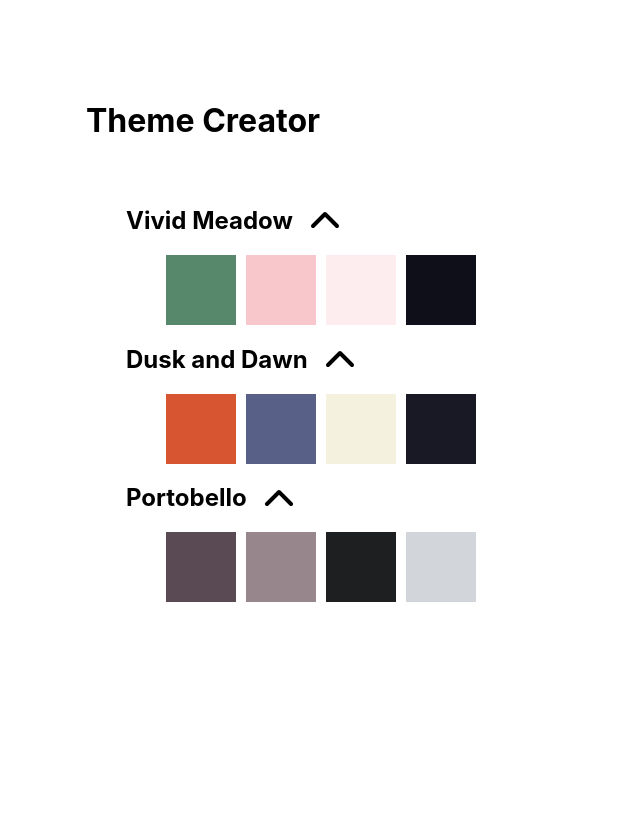
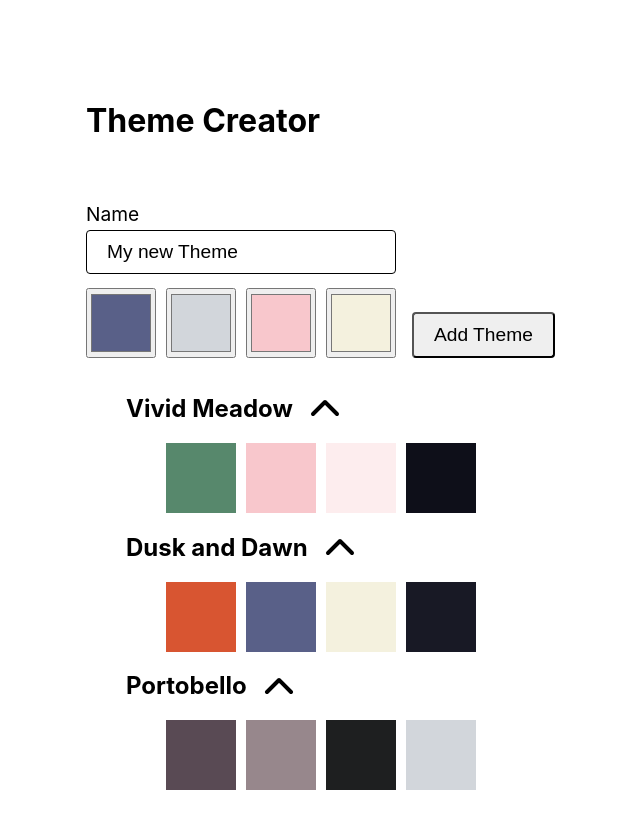
Before and after one commit to agustina-bonesso/themeCreatorApp, a React (Create React App) app in the folder themecreatorapp/: page / in a window 1280 px wide. Shown: the top 828 px of the page, without its empty margins (229-869 px from the left). Before the commit the page ends 800 px from the top, so only its background shows below. Built offline with nearby package versions, Linux system fonts and the light colour scheme.

Commit message:
Task 3: Added a Form for a new Theme

```diff
--- a/themecreatorapp/src/App.js
+++ b/themecreatorapp/src/App.js
@@ -2,16 +2,46 @@ import "./App.css";
 //import ColorCard from "./components/ColorCard.js";
 import { themes } from "./db.js";
 import Theme from "./components/Theme.js";
+import ThemeForm from "./components/ThemeForm.js";
+import { useState } from "react";
+import { v4 as uuid } from "uuid";
 
 function App() {
+  const [themesArray, setNewThemes] = useState(themes);
+
+  function onAddTheme(data) {
+    setNewThemes([
+      {
+        id: uuid(),
+        name: data.name,
+        colors: [
+          {
+            role: "primary",
+            value: data["primary-color"],
+          },
+          { role: "secondary", value: data["secondary-color"] },
+          {
+            role: "surface",
+            value: data["surface"],
+          },
+          {
+            role: "surface-on",
+            value: data["surface-on"],
+          },
+        ],
+      },
+      ...themesArray,
+    ]);
+  }
   return (
     <>
       <header className="header">
         <h1>Theme Creator</h1>
       </header>
       <main className="main-container">
+        <ThemeForm onAddTheme={onAddTheme} />
         <ul>
-          {themes.map((theme) => {
+          {themesArray.map((theme) => {
             return (
               <li key={theme.id}>
                 <Theme themeName={theme.name} themeColors={theme.colors} />
--- /dev/null
+++ b/themecreatorapp/src/components/ThemeForm.css
@@ -0,0 +1,50 @@
+.form {
+    display: flex;
+    flex-direction: column;
+    gap: .625rem;
+    margin-top: 32px;
+
+  }
+
+  .form > h2 {
+    margin-bottom: 0;
+  }
+
+  .form__fields {
+    display: flex;
+    align-items: flex-end;
+    gap: 1rem;
+  }
+
+  .form__field {
+    display: flex;
+    flex-direction: column;
+    gap: 0.25rem;
+  }
+
+  .form__label {
+    font-size: 1.2rem;
+  }
+
+  .form__input {
+    padding-inline: 20px;
+    padding-block: 10px;
+    font-size: 1.2rem;
+    border-radius: 4px;
+    border: 1px solid;
+  }
+ .form__button{
+    padding-inline: 20px;
+    padding-block: 10px;
+    font-size: 1.2rem;
+    border-radius: 4px;
+ }
+ .form-input__color{
+    display: flex;
+    gap: .625rem;
+    margin-top: .625rem;
+ }
+ .color-input{
+    height: 4.375rem;
+    width: 4.375rem
+ }
--- /dev/null
+++ b/themecreatorapp/src/components/ThemeForm.js
@@ -0,0 +1,67 @@
+import "./ThemeForm.css";
+
+export default function ThemeForm({ onAddTheme }) {
+  function handleSubmit(event) {
+    event.preventDefault();
+    const formData = new FormData(event.target);
+    const data = Object.fromEntries(formData);
+
+    onAddTheme(data);
+    console.log(data);
+    event.target.reset();
+    event.target.elements.name.focus();
+  }
+  return (
+    <form className="form" onSubmit={handleSubmit}>
+      <div className="form__fields">
+        <div className="form__field">
+          <label className="form__label" htmlFor="name">
+            Name
+          </label>
+          <input
+            className="form__input"
+            id="name"
+            type="text"
+            name="name"
+            placeholder="Name"
+            defaultValue="My new Theme"
+            required
+          />
+          <div className="form-input__color">
+            <input
+              type="color"
+              aria-label="primary-color"
+              name="primary-color"
+              className="color-input"
+              defaultValue= "#596088"
+            />
+            <input
+              type="color"
+              aria-label="secondary-color"
+              name="secondary-color"
+              className="color-input"
+              defaultValue="#D2D6DB"
+            />
+            <input
+              type="color"
+              aria-label="surface"
+              name="surface"
+              className="color-input"
+              defaultValue="#F8C7CC"
+            />
+            <input
+              type="color"
+              aria-label="surface-on"
+              name="surface-on"
+              className="color-input"
+              defaultValue="#F4F1DE"
+            />
+          </div>
+        </div>
+        <button type="submit" className="form__button">
+          Add Theme
+        </button>
+      </div>
+    </form>
+  );
+}
```
Also changed, not shown: 1 other file (tests, documents, lock files or other folders).
